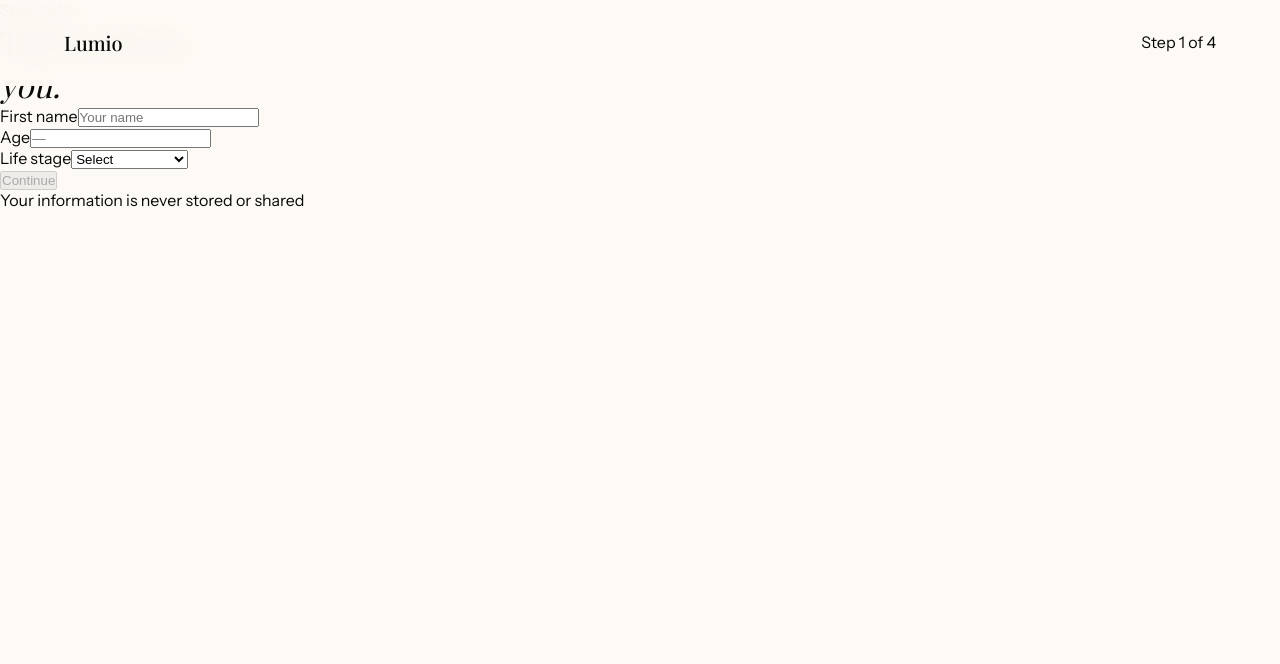
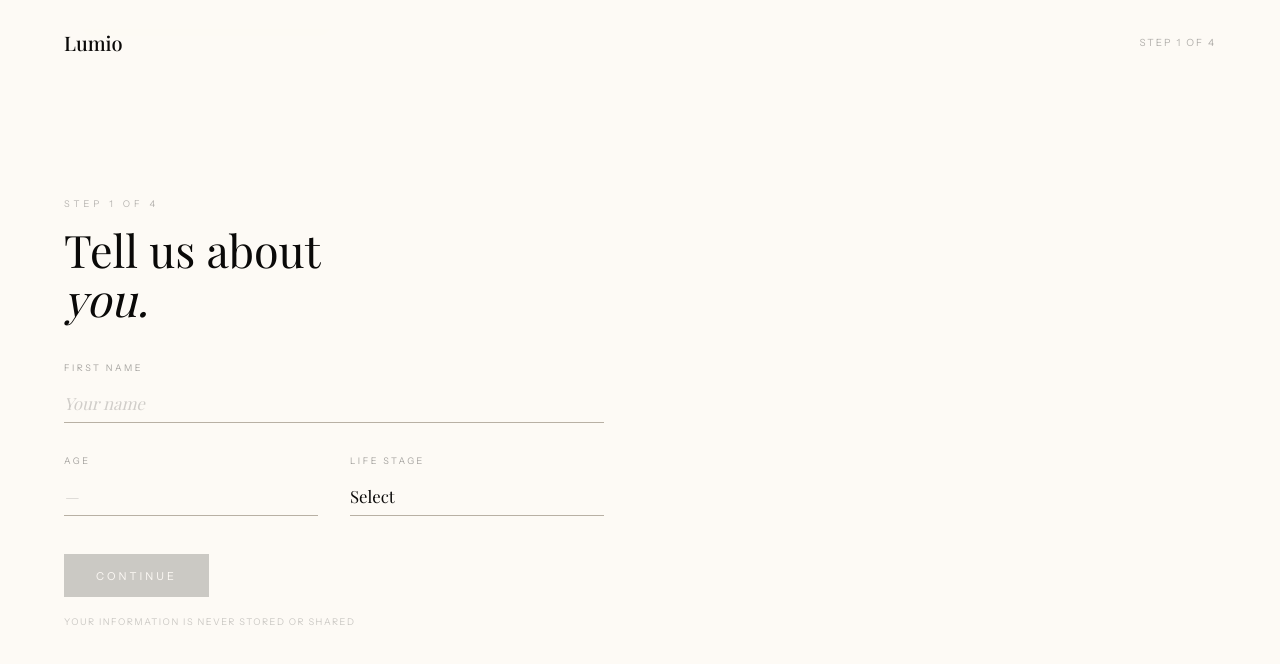
Before and after one commit to fmsocmac/lumio-app, a Next.js app in the folder lumio-next/: page /onboarding in a window 1280 px wide. Shown: the top 664 px of the page. Built offline with nearby package versions, Linux system fonts and the light colour scheme; a web font is replaced by a local one.

Commit message:
onboarding styles

```diff
--- a/lumio-next/app/globals.css
+++ b/lumio-next/app/globals.css
@@ -403,3 +403,229 @@ footer {
   .closing { padding: 6rem 1.5rem; }
   footer { flex-direction: column; gap: 1.2rem; padding: 1.8rem 1.5rem; text-align: center; }
 }
+/* ONBOARDING */
+.ob-wrap {
+  min-height: 100vh;
+  display: flex;
+  flex-direction: column;
+  background: var(--bg);
+}
+
+.ob-step-label {
+  font-size: 0.62rem;
+  letter-spacing: 2px;
+  text-transform: uppercase;
+  color: var(--ink);
+  opacity: 0.3;
+}
+
+.ob-progress {
+  display: flex;
+  gap: 5px;
+  padding: 2rem 4rem 0;
+  flex-shrink: 0;
+}
+
+.ob-seg {
+  flex: 1;
+  height: 1px;
+  background: var(--rule);
+  transition: background 0.4s;
+}
+
+.ob-seg.on { background: var(--ink); }
+
+.ob-body {
+  flex: 1;
+  display: flex;
+  align-items: center;
+  padding: 3.5rem 4rem 4rem;
+}
+
+.ob-step {
+  max-width: 540px;
+  width: 100%;
+}
+
+.ob-eyebrow {
+  font-size: 0.58rem;
+  letter-spacing: 4px;
+  text-transform: uppercase;
+  color: var(--ink);
+  opacity: 0.28;
+  margin-bottom: 1rem;
+}
+
+.ob-title {
+  font-family: var(--font-playfair), serif;
+  font-weight: 400;
+  font-size: clamp(2rem, 4vw, 2.8rem);
+  line-height: 1.1;
+  color: var(--ink);
+  margin-bottom: 2.4rem;
+}
+
+.ob-title em { font-style: italic; }
+
+.ob-fields {
+  display: flex;
+  flex-direction: column;
+  gap: 2rem;
+  margin-bottom: 2.4rem;
+}
+
+.ob-row2 {
+  display: grid;
+  grid-template-columns: 1fr 1fr;
+  gap: 2rem;
+}
+
+.ob-field { display: flex; flex-direction: column; }
+
+.ob-lbl {
+  font-size: 0.57rem;
+  letter-spacing: 2.5px;
+  text-transform: uppercase;
+  color: var(--ink);
+  opacity: 0.35;
+  margin-bottom: 0.7rem;
+}
+
+.ob-input, .ob-select {
+  background: transparent;
+  border: none;
+  border-bottom: 1px solid var(--rule);
+  padding: 0.5rem 0;
+  font-family: var(--font-playfair), serif;
+  font-size: 1.05rem;
+  font-weight: 400;
+  color: var(--ink);
+  outline: none;
+  transition: border-color 0.2s;
+  -webkit-appearance: none;
+  border-radius: 0;
+}
+
+.ob-input:focus, .ob-select:focus { border-color: var(--ink); }
+.ob-input::placeholder { color: var(--ink); opacity: 0.18; font-style: italic; }
+
+.ob-goals {
+  display: flex;
+  flex-wrap: wrap;
+  gap: 0.45rem;
+  margin-bottom: 2.4rem;
+}
+
+.ob-goal {
+  padding: 0.38rem 0.85rem;
+  border: 1px solid var(--rule);
+  font-size: 0.73rem;
+  color: var(--ink);
+  opacity: 0.5;
+  cursor: pointer;
+  transition: all 0.15s;
+  background: transparent;
+  font-family: var(--font-instrument), sans-serif;
+}
+
+.ob-goal:hover { opacity: 1; border-color: var(--ink); }
+.ob-goal.on { opacity: 1; border-color: var(--ink); background: var(--soft); }
+
+.ob-connect-opts {
+  display: flex;
+  flex-direction: column;
+  gap: 1px;
+  background: var(--rule);
+  border: 1px solid var(--rule);
+  margin-bottom: 2.4rem;
+}
+
+.ob-opt {
+  background: var(--white);
+  padding: 1.5rem 1.6rem;
+  display: flex;
+  justify-content: space-between;
+  align-items: center;
+  cursor: pointer;
+  transition: background 0.15s;
+  border: none;
+  text-align: left;
+  width: 100%;
+}
+
+.ob-opt:hover { background: var(--soft); }
+.ob-opt.on { background: var(--soft); border-left: 2px solid var(--ink); }
+
+.ob-opt-name {
+  font-family: var(--font-playfair), serif;
+  font-size: 0.98rem;
+  color: var(--ink);
+  font-weight: 500;
+  margin-bottom: 0.2rem;
+}
+
+.ob-opt-desc { font-size: 0.7rem; color: var(--ink); opacity: 0.38; }
+
+.ob-opt-tag {
+  font-size: 0.56rem;
+  letter-spacing: 2px;
+  text-transform: uppercase;
+  color: var(--ink);
+  opacity: 0.3;
+  border: 1px solid var(--rule);
+  padding: 0.22rem 0.5rem;
+  flex-shrink: 0;
+}
+
+.ob-actions {
+  display: flex;
+  align-items: center;
+  gap: 2rem;
+  margin-top: 0.4rem;
+}
+
+.ob-next {
+  background: var(--ink);
+  color: var(--bg);
+  padding: 0.9rem 2rem;
+  font-family: var(--font-instrument), sans-serif;
+  font-size: 0.68rem;
+  letter-spacing: 3px;
+  text-transform: uppercase;
+  cursor: pointer;
+  border: none;
+  transition: opacity 0.2s;
+}
+
+.ob-next:hover:not(:disabled) { opacity: 0.72; }
+.ob-next:disabled { opacity: 0.2; cursor: not-allowed; }
+
+.ob-back {
+  font-size: 0.62rem;
+  letter-spacing: 2px;
+  text-transform: uppercase;
+  color: var(--ink);
+  opacity: 0.28;
+  cursor: pointer;
+  background: none;
+  border: none;
+  font-family: var(--font-instrument), sans-serif;
+  transition: opacity 0.2s;
+}
+
+.ob-back:hover { opacity: 0.8; }
+
+.ob-note {
+  font-size: 0.58rem;
+  letter-spacing: 1.5px;
+  text-transform: uppercase;
+  color: var(--ink);
+  opacity: 0.2;
+  margin-top: 1.2rem;
+}
+
+@media(max-width: 820px) {
+  .ob-progress { padding: 1.5rem 1.5rem 0; }
+  .ob-body { padding: 2.5rem 1.5rem 3rem; }
+  .ob-row2 { grid-template-columns: 1fr; gap: 1.5rem; }
+}
```
